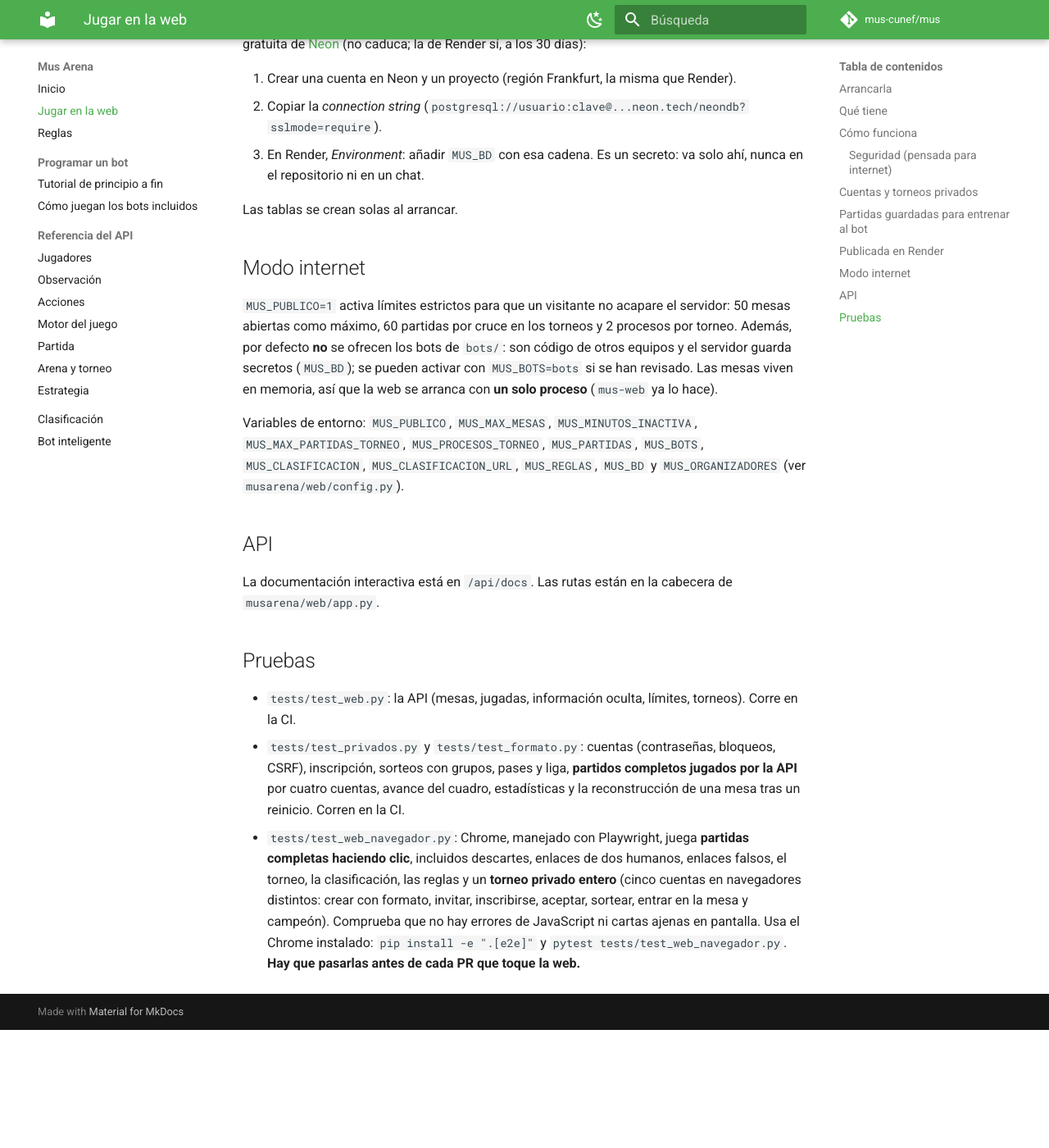
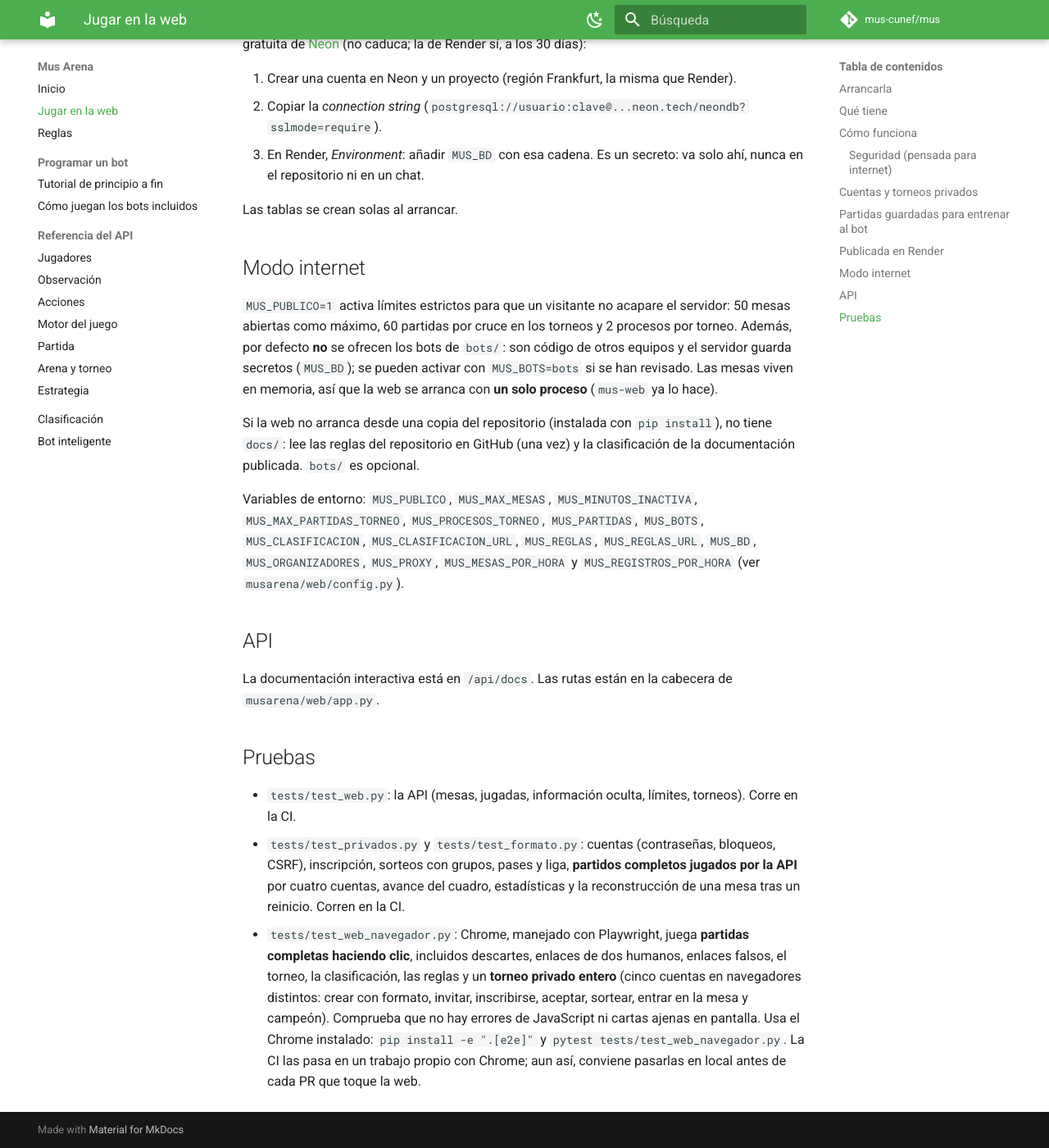
Before and after one commit to mus-cunef/mus, an MkDocs documentation site: the page built from docs/web.md, in a window 1280 px wide and 1400 px high, scrolled down 5137 px. Shown: the whole window at 82% size. Built offline with MkDocs 1.6.1 and Material for MkDocs 9.7.7, drawn with Linux system fonts in a browser that asks for light colours; comment, search, counter and statistics services are not loaded; before the commit the page ends 6393 px from its top, so only the background shows below that.

Commit message:
Documentación al día: variables nuevas de la web, la CI con navegador y la auditoría terminada
Co-Authored-By: Claude Opus 5.5 <noreply@anthropic.com>

```diff
--- a/docs/web.md
+++ b/docs/web.md
@@ -192,10 +192,15 @@ por defecto **no** se ofrecen los bots de `bots/`: son código de otros equipos
 guarda secretos (`MUS_BD`); se pueden activar con `MUS_BOTS=bots` si se han revisado. Las mesas
 viven en memoria, así que la web se arranca con **un solo proceso** (`mus-web` ya lo hace).
 
+Si la web no arranca desde una copia del repositorio (instalada con `pip install`), no tiene
+`docs/`: lee las reglas del repositorio en GitHub (una vez) y la clasificación de la
+documentación publicada. `bots/` es opcional.
+
 Variables de entorno: `MUS_PUBLICO`, `MUS_MAX_MESAS`, `MUS_MINUTOS_INACTIVA`,
 `MUS_MAX_PARTIDAS_TORNEO`, `MUS_PROCESOS_TORNEO`, `MUS_PARTIDAS`, `MUS_BOTS`,
-`MUS_CLASIFICACION`, `MUS_CLASIFICACION_URL`, `MUS_REGLAS`, `MUS_BD` y `MUS_ORGANIZADORES`
-(ver `musarena/web/config.py`).
+`MUS_CLASIFICACION`, `MUS_CLASIFICACION_URL`, `MUS_REGLAS`, `MUS_REGLAS_URL`, `MUS_BD`,
+`MUS_ORGANIZADORES`, `MUS_PROXY`, `MUS_MESAS_POR_HORA` y `MUS_REGISTROS_POR_HORA` (ver
+`musarena/web/config.py`).
 
 ## API
 
@@ -216,4 +221,5 @@ La documentación interactiva está en `/api/docs`. Las rutas están en la cabec
   distintos: crear con formato, invitar, inscribirse, aceptar, sortear, entrar en la mesa y
   campeón). Comprueba que no hay errores de JavaScript ni cartas ajenas en
   pantalla. Usa el Chrome instalado: `pip install -e ".[e2e]"` y `pytest
-  tests/test_web_navegador.py`. **Hay que pasarlas antes de cada PR que toque la web.**
+  tests/test_web_navegador.py`. La CI las pasa en un trabajo propio con Chrome; aun así,
+  conviene pasarlas en local antes de cada PR que toque la web.
```
Also changed, not shown: CLAUDE.md (+8 -3 lines).
